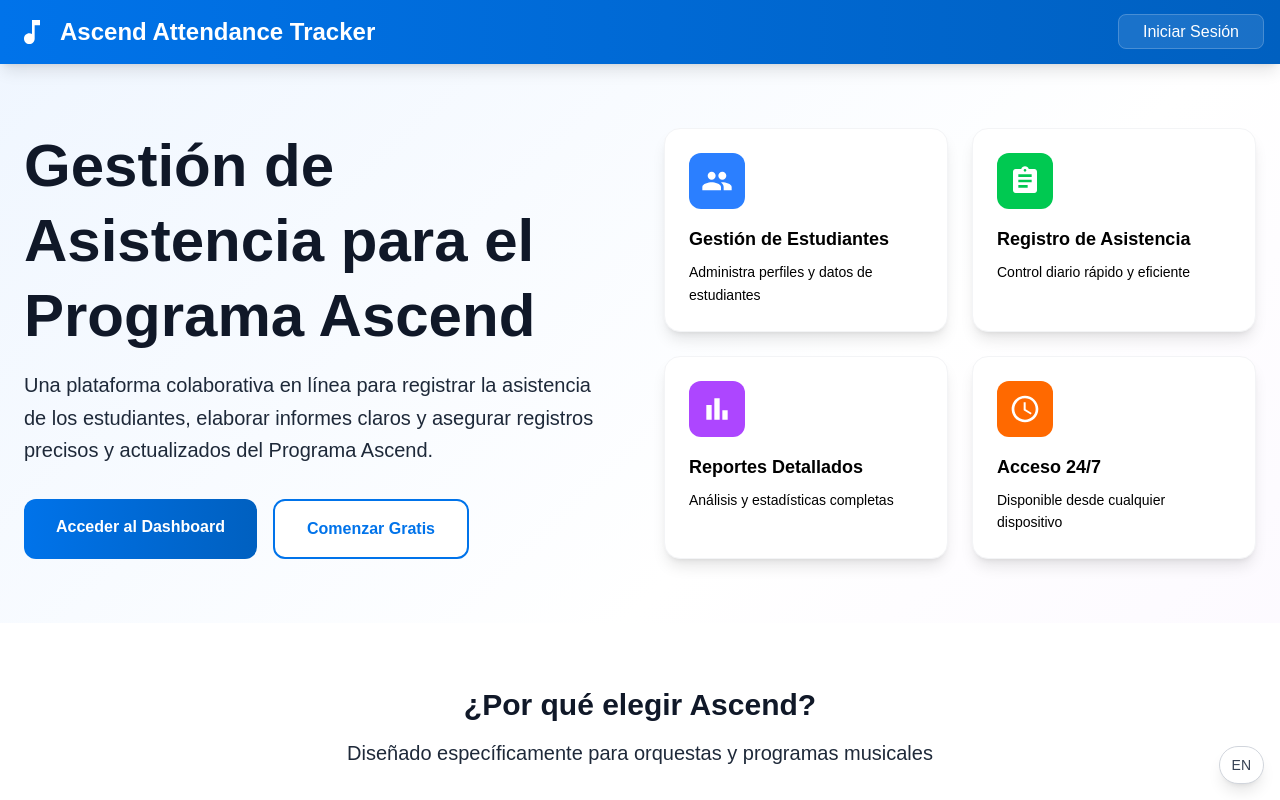
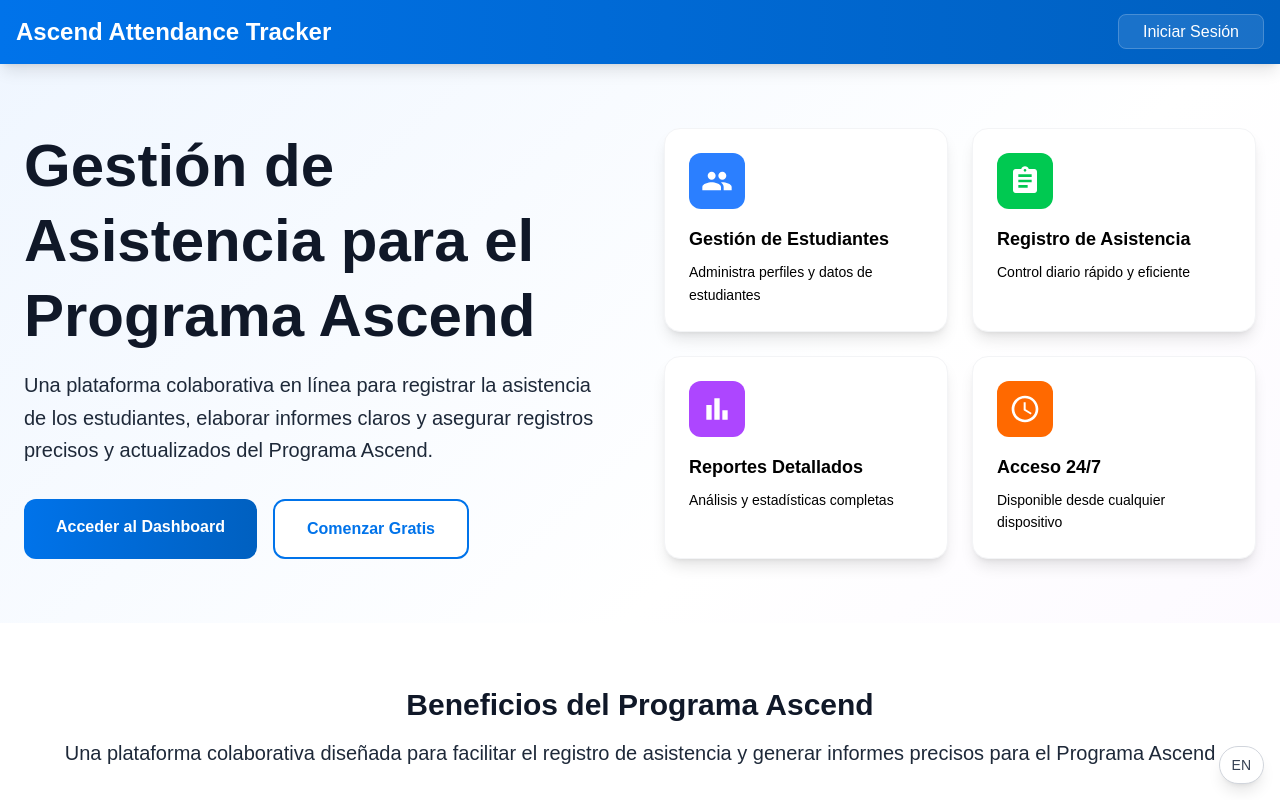
Before and after one commit to EliezerAnteliz/OrchestraAttendanceTracker-New, a Next.js app in the folder web/: page / in a window 1280 px wide. Shown: the top 800 px of the page. Built offline with nearby package versions, Linux system fonts and the light colour scheme.

Commit message:
Update page.tsx

```diff
--- a/web/src/app/page.tsx
+++ b/web/src/app/page.tsx
@@ -12,7 +12,6 @@ export default function Home() {
       <header className="bg-gradient-to-r from-[#0073ea] to-[#0060c0] text-white p-4 shadow-lg">
         <div className="container mx-auto flex justify-between items-center">
           <div className="flex items-center space-x-3">
-            <MdMusicNote size={32} className="text-white" />
             <h1 className="text-2xl font-bold">{t("app_title")}</h1>
           </div>
           <div className="space-x-4">
@@ -86,8 +85,8 @@ export default function Home() {
         <div className="bg-white py-16">
           <div className="container mx-auto px-6">
             <div className="text-center mb-12">
-              <h3 className="text-3xl font-bold text-gray-900 mb-4">¿Por qué elegir Ascend?</h3>
-              <p className="text-xl text-gray-800">Diseñado específicamente para orquestas y programas musicales</p>
+              <h3 className="text-3xl font-bold text-gray-900 mb-4">Beneficios del Programa Ascend</h3>
+              <p className="text-xl text-gray-800">Una plataforma colaborativa diseñada para facilitar el registro de asistencia y generar informes precisos para el Programa Ascend</p>
             </div>
 
             <div className="grid md:grid-cols-3 gap-8">
```
